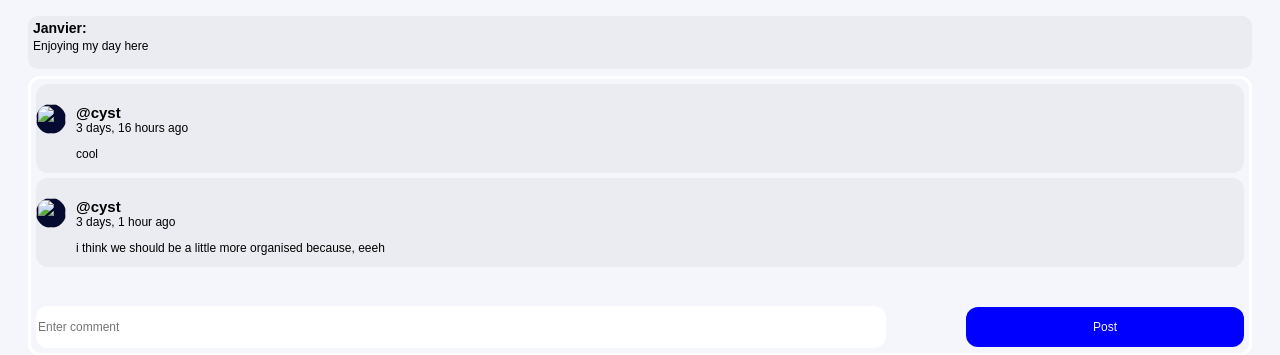
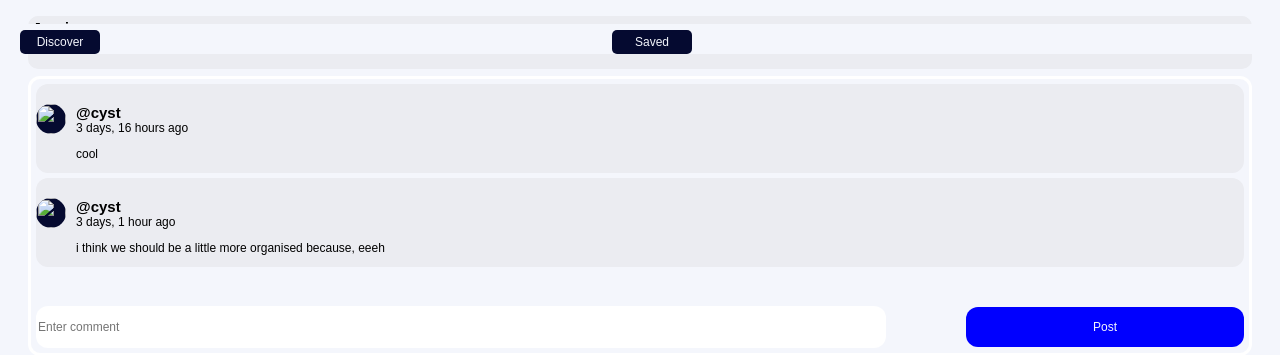
Before and after one commit to DentchaT/ctndrd, a Django app: page /hom in a window 1280 px wide. Shown: the part 746-1101 px from the top of the page. Run offline with Django 5.2, Linux system fonts and the light colour scheme; a user stored in the database is signed in; data comes from the database, SQL or seed files in the repository; some libraries are stand-ins or nearby versions.

Commit message:
hom edit 3

```diff
--- a/registration/settings.py
+++ b/registration/settings.py
@@ -106,7 +106,7 @@ WSGI_APPLICATION = 'registration.wsgi.application'
 #}
 
 DATABASES = {
-    'default': dj_database_url.config(default=os.environ.get('DATABASE_URL'))#os.getenv('DATABASE_URL'))#
+    'default': dj_database_url.config(default=os.getenv('DATABASE_URL'))#os.environ.get('DATABASE_URL'))#
 }
 
 #-------------------------------------------------------------------------
--- a/templates/ctndrd/base.html
+++ b/templates/ctndrd/base.html
@@ -225,6 +225,34 @@
             font-family: sans-serif;
             font-size: 12px;
         }
+        footer{
+            position: fixed;
+            bottom: 0px;
+            left: 0px;
+            right: 0px;
+            background-color: #f4f6fc;
+            height: 30px;
+            width: 100%;
+        }
+        .foot{
+            display: flex;
+            width: 100%;
+            padding: 0 20px;
+            gap: 40%;
+        }
+        .foot button{
+            width: 80px;
+            font-size: 12px;
+            font-family: sans-serif;
+            background-color: #050a30;
+            color: #f4f6fc;
+            border: none;
+            border-radius: 5px;
+            padding: 5px 10px;
+        }
+        .foot button:hover{
+            color: blue;
+        }
     </style>
 </head>
 <body>
--- a/templates/ctndrd/home.html
+++ b/templates/ctndrd/home.html
@@ -89,6 +89,12 @@
             <p>No posts</p>
         {% endif %}
     </section>
+    <footer>
+        <div class="foot">
+            <a href="{% url 'discover' %}"><button>Discover</button></a>
+            <a href="{% url 'bookmark' %}"><button>Saved</button></a>
+        </div>
+    </footer>
     <script src="https://code.jquery.com/jquery-3.6.0.min.js"></script>
 <script>
     //for post like
```
